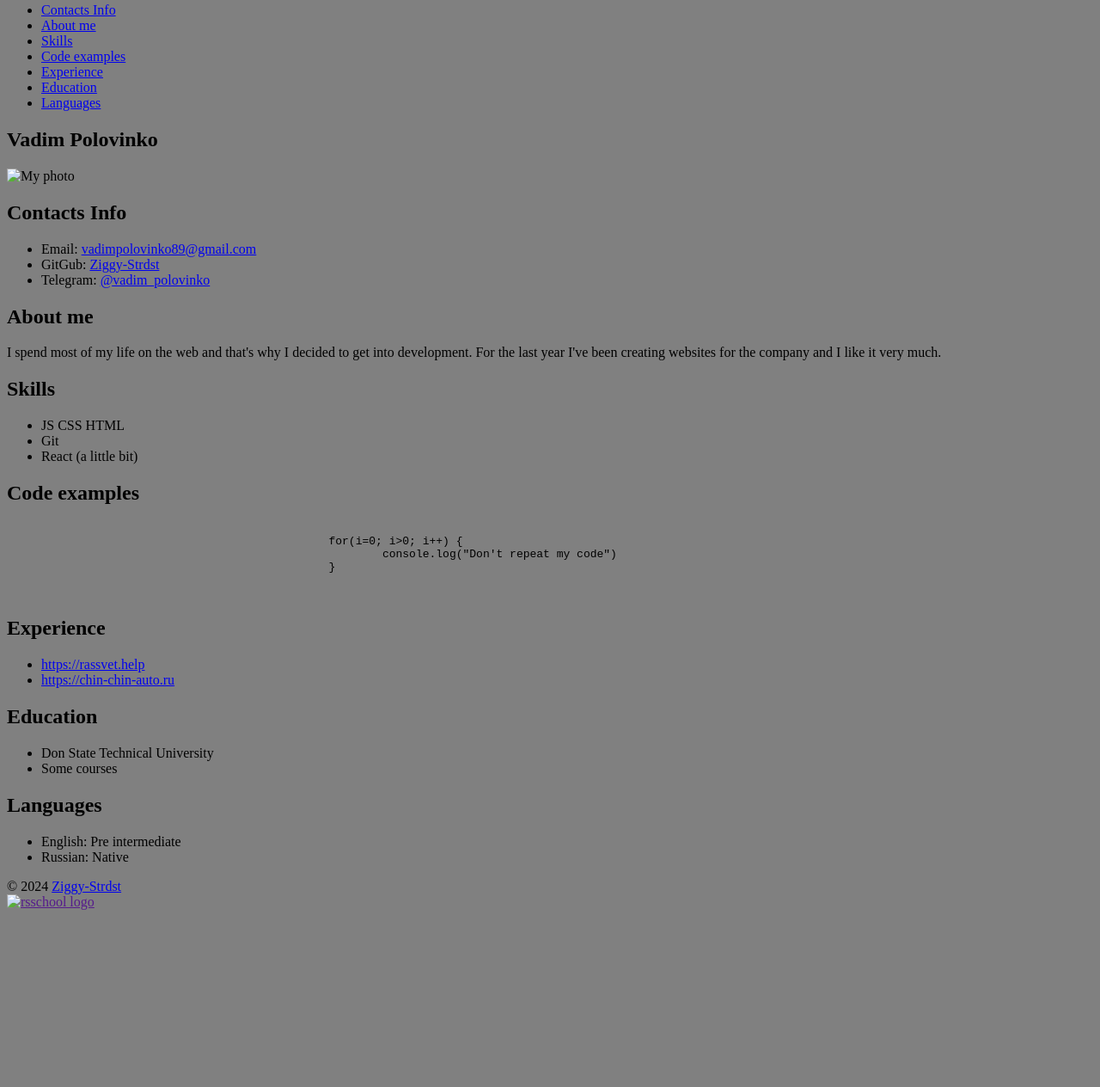
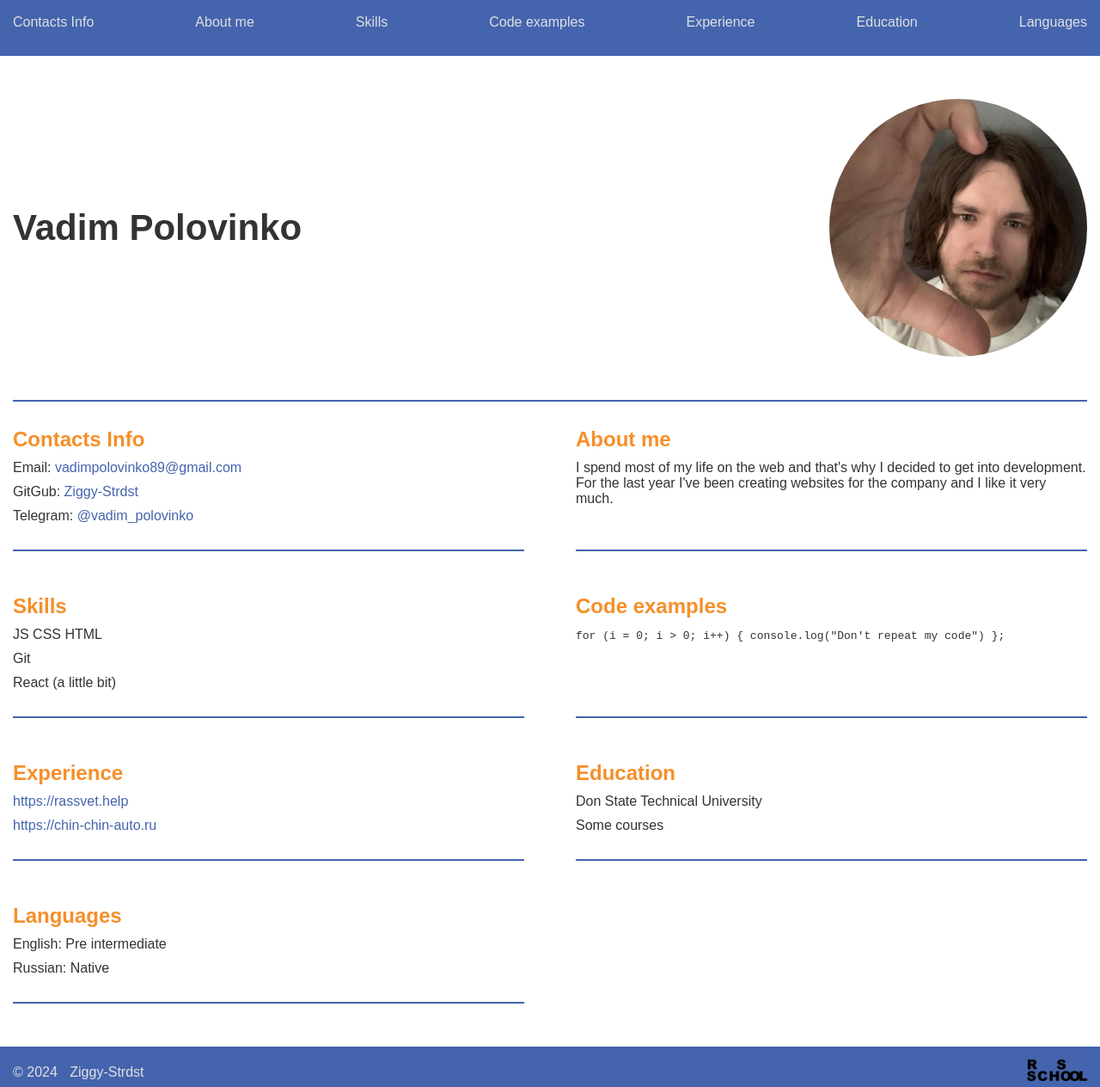
Before and after one commit to Ziggy-Strdst/rsschool-cv, a plain HTML site: page index.html in a window 1280 px wide. Shown: the part 13-1277 px from the top of the page at 86% size. Before the commit the page ends 1079 px from the top, so only its background shows below. Drawn offline with Linux system fonts and the light colour scheme.

Commit message:
feat: add styles to style.css

```diff
--- a/index.html
+++ b/index.html
@@ -42,9 +42,11 @@
 		<div class="container">
 			<section class="hero">
 				<h1 class="hero__title">Vadim Polovinko</h1>
-				<img class="hero__img" src="" alt="My photo">
+				<img class="hero__img" src="assets/ava.jpeg" alt="My photo">
 			</section>
-			<section class="contacts" id="contacts">
+
+			<div class="main__container">
+				<section class="contacts section" id="contacts">
 					<h2 class="contacts__title h2-title">Contacts Info</h2>
 					<ul class="section__list">
 						<li class="section__item">
@@ -61,12 +63,13 @@
 						</li>
 					</ul>
 				</section>
-			<section class="about" id="about">
+				<section class="about section" id="about">
 					<h2 class="about__title h2-title">About me</h2>
-				<p class="about__text">I spend most of my life on the web and that's why I decided to get into development. For
+					<p class="about__text">I spend most of my life on the web and that's why I decided to get into development.
+						For
 						the last year I've been creating websites for the company and I like it very much.</p>
 				</section>
-			<section class="skills" id="skills">
+				<section class="skills section" id="skills">
 					<h2 class="skills__title h2-title">Skills</h2>
 					<ul class="section__list">
 						<li class="section__item">JS CSS HTML</li>
@@ -74,17 +77,17 @@
 						<li class="section__item">React (a little bit)</li>
 					</ul>
 				</section>
-			<section class="examples" id="examples">
+				<section class="examples section" id="examples">
 					<h2 class="examples__title h2-title">Code examples</h2>
-				<pre class="pre">
+					<!-- <pre class="pre"> -->
 					<code class="code">
-						for(i=0; i>0; i++) {
+						for (i = 0; i > 0; i++) {
 							console.log("Don't repeat my code")
-						}
+						};
 						</code>
-				</pre>
+					<!-- </pre> -->
 				</section>
-			<section class="experience" id="experience">
+				<section class="experience section" id="experience">
 					<h2 class="experience__title h2-title">Experience</h2>
 					<ul class="section__list">
 						<li class="section__item">
@@ -95,14 +98,14 @@
 						</li>
 					</ul>
 				</section>
-			<section class="education" id="education">
+				<section class="education section" id="education">
 					<h2 class="education__title h2-title">Education</h2>
 					<ul class="section__list">
 						<li class="section__item">Don State Technical University</li>
 						<li class="section__item">Some courses</li>
 					</ul>
 				</section>
-			<section class="languages" id="languages">
+				<section class="languages section" id="languages">
 					<h2 class="languages__title h2-title">Languages</h2>
 					<ul class="section__list">
 						<li class="section__item">English: Pre intermediate</li>
@@ -110,15 +113,16 @@
 					</ul>
 				</section>
 			</div>
+		</div>
 	</main>
 	<footer class="footer">
 		<div class="container footer__body">
-			<div>
+			<div class="footer__copy">
 				© 2024
 				<a href="https://github.com/Ziggy-Strdst" target="_blank" class="footer__link-git">Ziggy-Strdst</a>
 			</div>
-			<a href="" target="_blank" class="school__link">
-				<img class="school__img" src="" alt="rsschool logo">
+			<a href="https://rs.school/courses/javascript-ru" target="_blank" class="school__link">
+				<img class="school__img" src="assets/logo-rsschool.png" alt="rsschool logo">
 			</a>
 		</div>
 	</footer>
--- a/style.css
+++ b/style.css
@@ -1,3 +1,152 @@
+* {
+  padding: 0;
+  margin: 0;
+  color: #333;
+}
+
+html {
+  font-family: sans-serif;
+}
+
 body {
-  background: grey;
+  display: flex;
+  flex-direction: column;
+  justify-content: space-between;
 }
+
+a {
+  text-decoration: none;
+  color: #4464ad;
+  transition: color 0.3s ease 0s;
+}
+
+a:hover {
+  color: #f58f29;
+}
+
+.container {
+  max-width: 1250px;
+  padding: 0 15px;
+  margin: 0 auto;
+}
+
+.header {
+  padding: 30px 0;
+  background-color: #4464ad;
+}
+
+.header__list {
+  display: flex;
+  justify-content: space-between;
+  align-items: center;
+  gap: 30px;
+  list-style-type: none;
+}
+
+.header__link {
+  color: #e0e0e2;
+}
+
+.header__link:hover {
+  color: #f58f29;
+}
+
+@media (max-width: 768px) {
+  .header {
+    padding: 15px 0;
+  }
+  .header__list {
+    flex-wrap: wrap;
+    gap: 15px;
+  }
+}
+
+.hero {
+  display: flex;
+  justify-content: space-between;
+  align-items: center;
+  padding: 50px 0;
+  margin-bottom: 30px;
+  width: 100%;
+  border-bottom: 2px solid #4464ad;
+}
+
+@media (max-width: 768px) {
+  .hero {
+    flex-direction: column;
+    gap: 15px;
+  }
+}
+
+.hero__title {
+  font-size: 42px;
+}
+
+.hero__img {
+  border-radius: 50%;
+  width: 300px;
+}
+
+@media (max-width: 768px) {
+  .hero__img {
+    width: 150px;
+  }
+}
+
+.h2-title {
+  margin-bottom: 10px;
+  color: #f58f29;
+}
+
+.main__container {
+  display: flex;
+  flex-wrap: wrap;
+  justify-content: space-between;
+}
+
+.section {
+  width: calc(50% - 30px);
+  margin-bottom: 50px;
+  padding-bottom: 30px;
+  border-bottom: 2px solid #4464ad;
+}
+
+@media (max-width: 768px) {
+  .section {
+    width: 100%;
+  }
+}
+
+.section__list {
+  list-style-type: none;
+}
+
+.section__item:not(:last-child) {
+  margin-bottom: 10px;
+}
+
+/* Footer */
+
+.footer {
+  background-color: #4464ad;
+}
+
+.footer__body {
+  padding-top: 15px;
+  padding-bottom: 15px;
+  display: flex;
+  justify-content: space-between;
+  align-items: center;
+  color: #e0e0e2;
+}
+
+.footer__copy {
+  color: #e0e0e2;
+}
+.footer__link-git {
+  margin-left: 10px;
+  color: #e0e0e2;
+}
+.school__img {
+  width: 70px;
+}
```
Also changed, not shown: assets/ava.jpeg (added), assets/logo-rsschool.png (added). Lines whose indentation alone changed are shown as unchanged.
